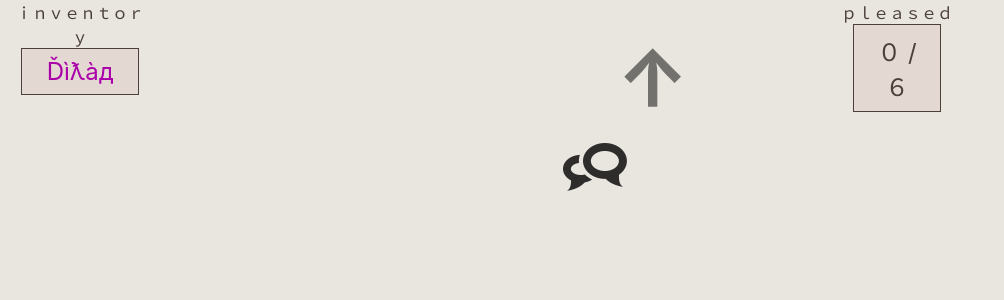
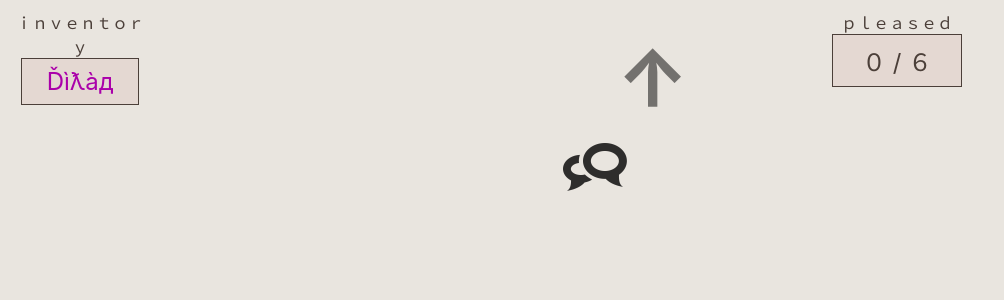
Before and after one commit to lazerwalker/zephyr, a React (Create React App) app: page / in a window 1280 px wide. Shown: the top 300 px of the page, without its empty margins (0-1004 px from the left). Built offline with nearby package versions, Linux system fonts and the light colour scheme; no server answers.

Commit message:
Tweak top view
Former-commit-id: 4d1d9bfd1219fea0783849dcffa25e9ebf1f910f

```diff
--- a/src/App.css
+++ b/src/App.css
@@ -199,7 +199,7 @@ button.ask {
 .inventory, .score {
   width: 140px;
   margin-left: 10px;
-  /* margin-top: 20px; */
+  margin-top: 10px;
   position: absolute;
 
   float: right;
@@ -234,6 +234,6 @@ button.ask {
 }
 
 .score-box {
-  width: 70px;
+  min-width: 70px;
   margin: auto;
 }
--- a/src/App.tsx
+++ b/src/App.tsx
@@ -40,6 +40,7 @@ interface State {
   item: Item
 
   score: number
+  constant: number
 
   language: Language
 }
@@ -70,7 +71,8 @@ class App extends Component<{}, State> {
       loadingProgress: 0,
       item: _.sample(language.items)!,
       language: language,
-      score: 0
+      score: 0,
+      constant: _.random(2, 7)
     }
   }
 
```
